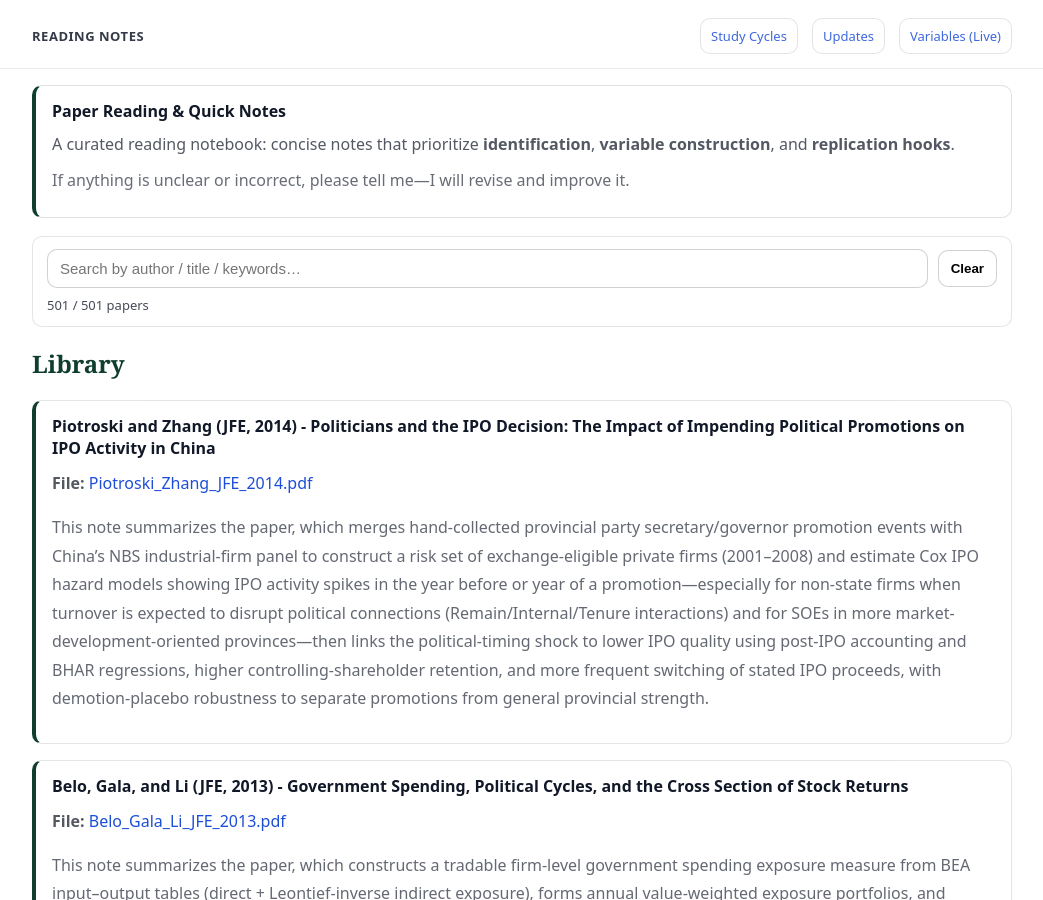
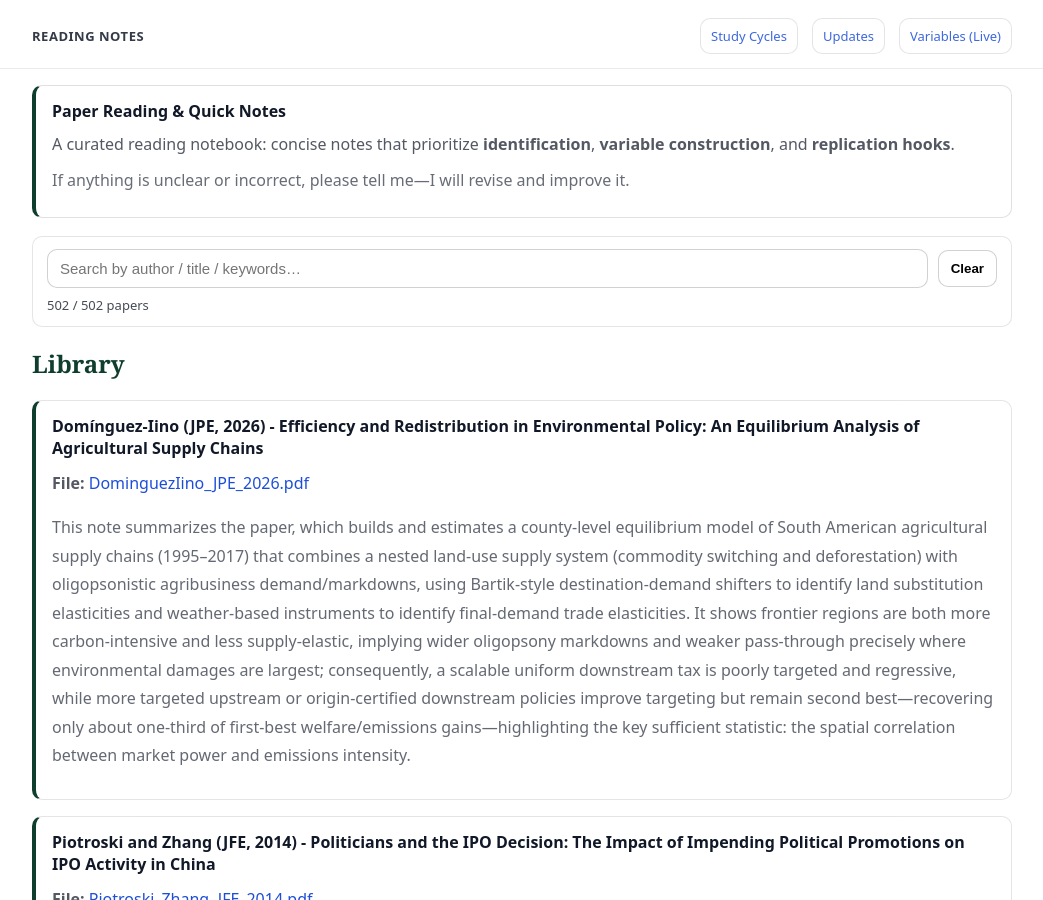
Before and after one commit to yaxinzn/study-archive, a Jekyll site: the page built from reading/index.md, in a window 1280 px wide and 900 px high. Shown: the whole window, without its empty margins (118-1161 px from the left). Built offline with Jekyll 4.4.1, drawn with Linux system fonts in a browser that asks for light colours.

Commit message:
Reading: add/update DominguezIino_JPE_2026.pdf

```diff
--- a/_data/reading.yml
+++ b/_data/reading.yml
@@ -1,3 +1,7 @@
+- title: "Domínguez-Iino (JPE, 2026) - Efficiency and Redistribution in Environmental Policy: An Equilibrium Analysis of Agricultural Supply Chains"
+  file: "DominguezIino_JPE_2026.pdf"
+  desc: "This note summarizes the paper, which builds and estimates a county-level equilibrium model of South American agricultural supply chains (1995–2017) that combines a nested land-use supply system (commodity switching and deforestation) with oligopsonistic agribusiness demand/markdowns, using Bartik-style destination-demand shifters to identify land substitution elasticities and weather-based instruments to identify final-demand trade elasticities. It shows frontier regions are both more carbon-intensive and less supply-elastic, implying wider oligopsony markdowns and weaker pass-through precisely where environmental damages are largest; consequently, a scalable uniform downstream tax is poorly targeted and regressive, while more targeted upstream or origin-certified downstream policies improve targeting but remain second best—recovering only about one-third of first-best welfare/emissions gains—highlighting the key sufficient statistic: the spatial correlation between market power and emissions intensity."
+
 - title: "Piotroski and Zhang (JFE, 2014) - Politicians and the IPO Decision: The Impact of Impending Political Promotions on IPO Activity in China"
   file: "Piotroski_Zhang_JFE_2014.pdf"
   desc: "This note summarizes the paper, which merges hand-collected provincial party secretary/governor promotion events with China’s NBS industrial-firm panel to construct a risk set of exchange-eligible private firms (2001–2008) and estimate Cox IPO hazard models showing IPO activity spikes in the year before or year of a promotion—especially for non-state firms when turnover is expected to disrupt political connections (Remain/Internal/Tenure interactions) and for SOEs in more market-development-oriented provinces—then links the political-timing shock to lower IPO quality using post-IPO accounting and BHAR regressions, higher controlling-shareholder retention, and more frequent switching of stated IPO proceeds, with demotion-placebo robustness to separate promotions from general provincial strength."
```
Also changed, not shown: 1 other file.
